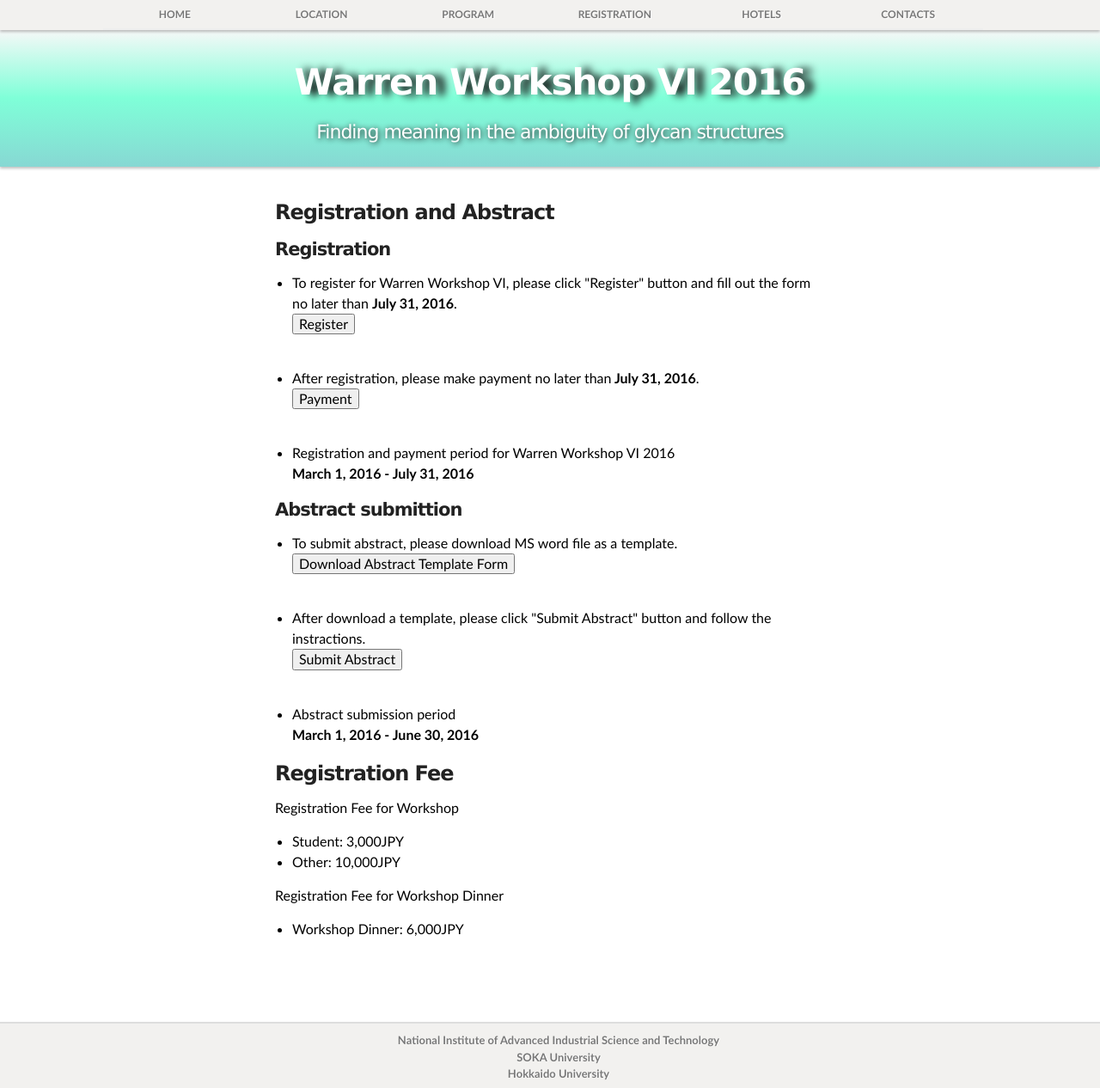
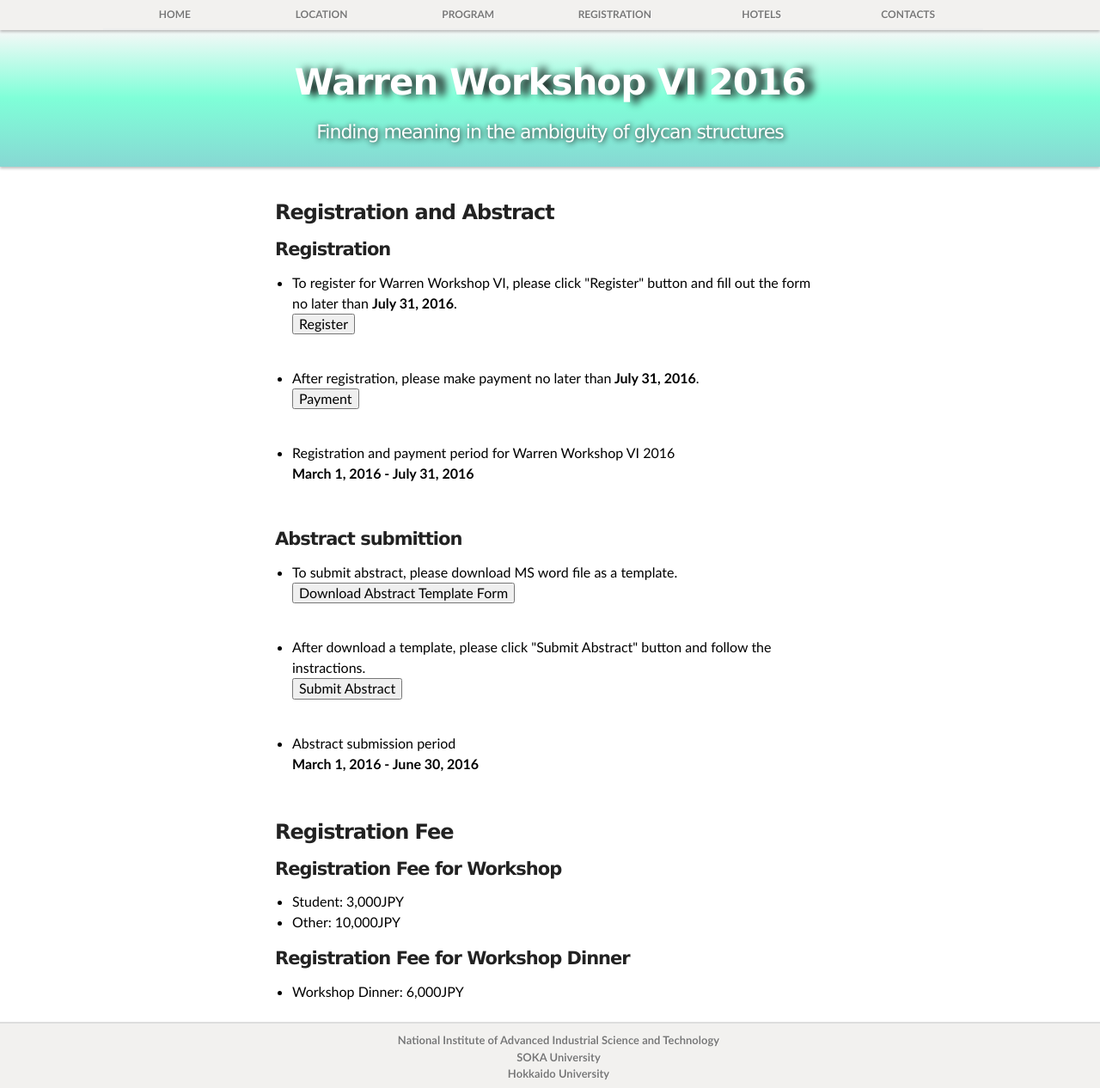
Before and after one commit to yamazakiM/test_warren2016, a Jekyll site: the page built from registration/index.md, in a window 1280 px wide and 1266 px high. Shown: the whole window at 86% size. Built offline with Jekyll 4.4.1, drawn with Linux system fonts in a browser that asks for light colours; nearby versions of some CDN libraries; library files that are not in the unit come from our copies.

Commit message:
Update index.md

```diff
--- a/registration/index.md
+++ b/registration/index.md
@@ -26,6 +26,7 @@ layout: default
   <li>March 1, 2016 - July 31, 2016</li>
   </ul>-->
 </div>
+<br>
 <div class="submit">
    <h4 class="registration">Abstract submittion</h4>
   <ul>
@@ -46,15 +47,16 @@ layout: default
   <li>March 1, 2016 - June 30, 2016</li>
   </ul>-->
 </div>
+<br>
   <h3>Registration Fee</h3>
   <hr>
 <div class="registrationFee">
-  <p>Registration Fee for Workshop</p>
+  <h4 class="registration">Registration Fee for Workshop</h4>
   <ul>
   <li>Student: 3,000JPY</li>
   <li>Other: 10,000JPY</li>
   </ul>
-  <p>Registration Fee for Workshop Dinner</p>
+  <h4 class="registration">Registration Fee for Workshop Dinner</h4>
   <ul>
   <li>Workshop Dinner: 6,000JPY</li>
   </ul>
```
